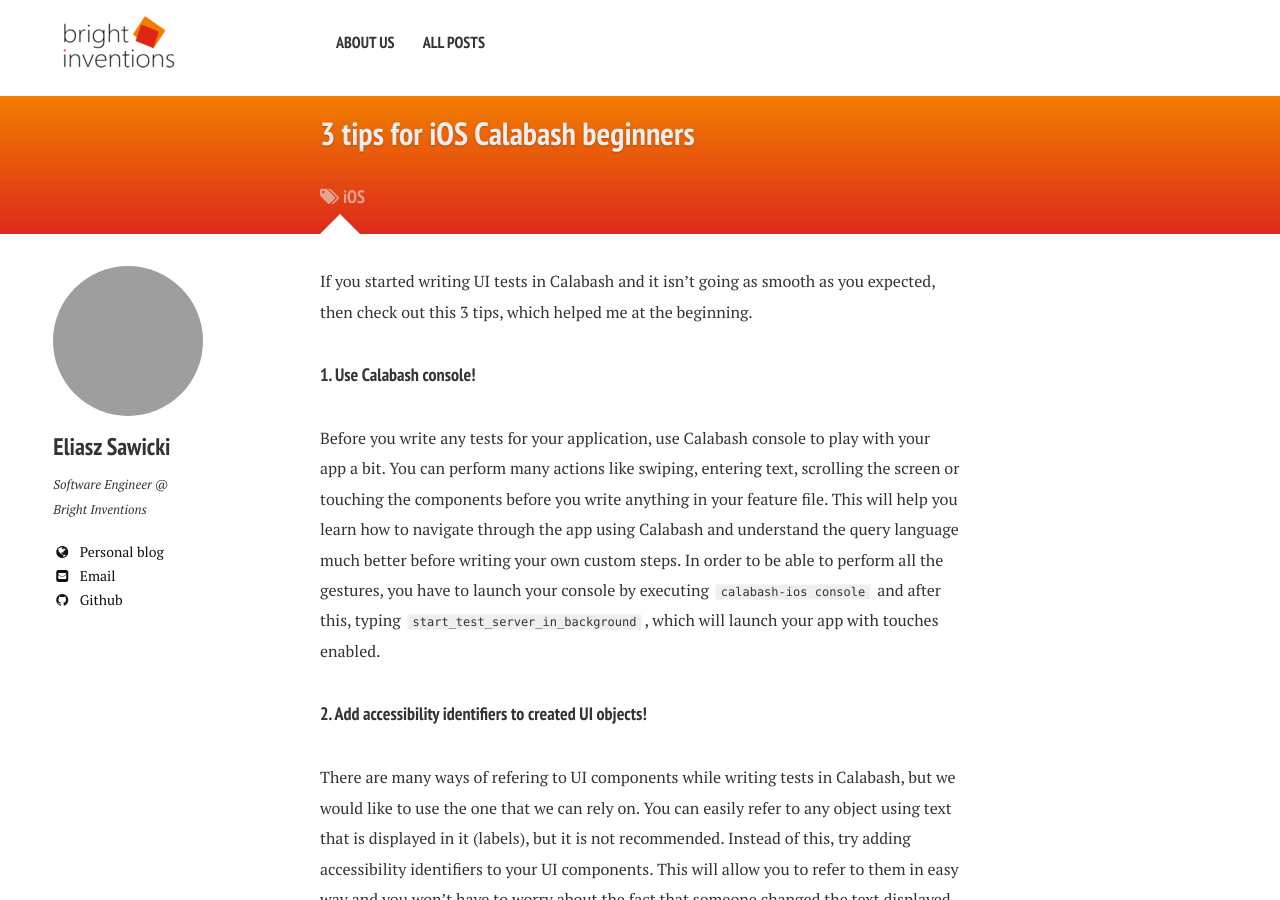
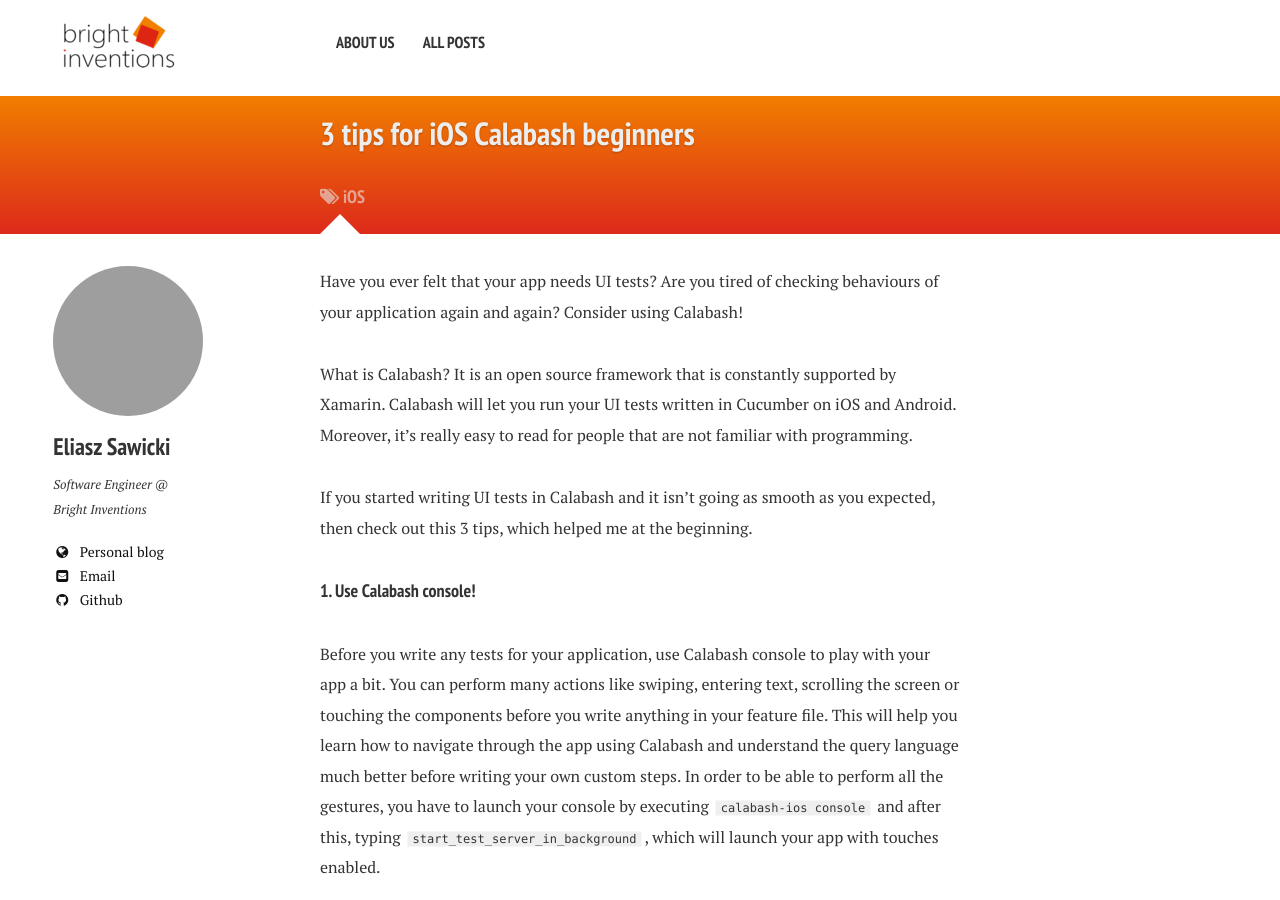
Before and after one commit to bright/bright.github.io, a Jekyll site: the page built from _posts/2015-12-14-3-tips-for-ios-calabash-beginners.md, in a window 1280 px wide and 900 px high. Built offline with Jekyll 4.4.1, drawn with Linux system fonts in a browser that asks for light colours; nearby versions of some CDN libraries; Markdown is read by kramdown in place of the engine named in the settings; comment, search, counter and statistics services are not loaded; grey boxes are pictures that could not be loaded.

Commit message:
Introduction to Calabash before tips added

```diff
--- a/_posts/2015-12-14-3_tips_for_ios_calabash_beginners.md
+++ b/_posts/2015-12-14-3-tips-for-ios-calabash-beginners.md
@@ -5,6 +5,10 @@ tags: iOS
 comments: true
 author: eliasz
 ---
+
+Have you ever felt that your app needs UI tests? Are you tired of checking behaviours of your application again and again? Consider using Calabash!
+
+What is Calabash? It is an open source framework that is constantly supported by Xamarin. Calabash will let you run your UI tests written in Cucumber on iOS and Android. Moreover, it's really easy to read for people that are not familiar with programming.
 
 If you started writing UI tests in Calabash and it isn't going as smooth as you expected, then check out this 3 tips, which helped me at the beginning.
 
```
